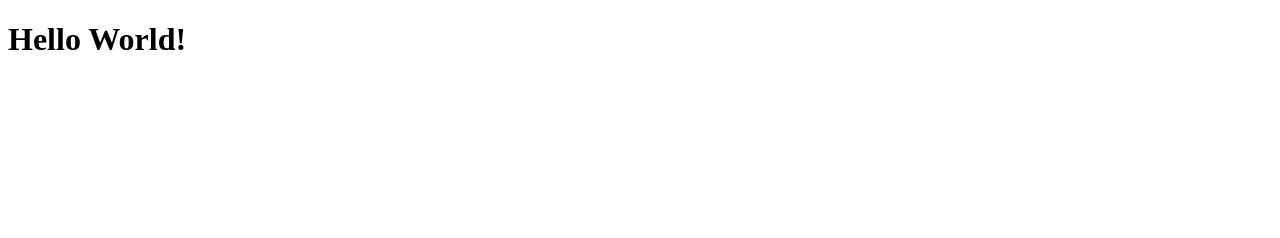
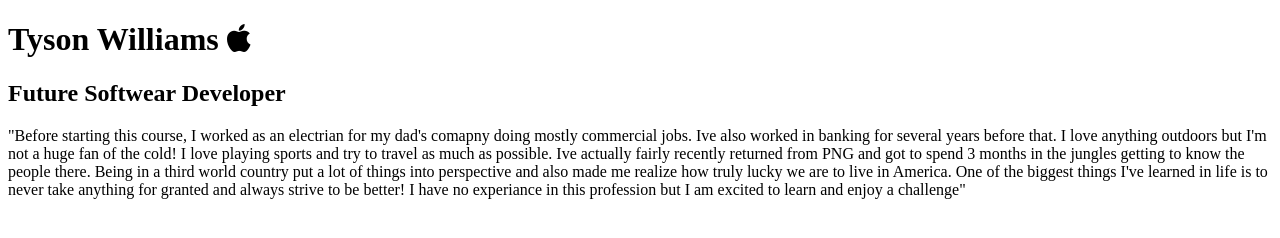
Before and after one commit to TysonCWilliams/latefall2020-day-1, a plain HTML site: page index.html in a window 1280 px wide. Drawn offline with Linux system fonts and the light colour scheme.

Commit message:
changed title to day 1

```diff
--- a/index.html
+++ b/index.html
@@ -3,9 +3,22 @@
 <head>
   <meta charset="UTF-8">
   <meta name="viewport" content="width=device-width, initial-scale=1.0">
-  <title>ABOUT ME!</title>
+  <title>Day 1: About Myself</title>
+  <link rel="stylesheet" href="https://cdnjs.cloudflare.com/ajax/libs/font-awesome/5.14.0/css/all.min.css" integrity="sha512-1PKOgIY59xJ8Co8+NE6FZ+LOAZKjy+KY8iq0G4B3CyeY6wYHN3yt9PW0XpSriVlkMXe40PTKnXrLnZ9+fkDaog==" crossorigin="anonymous" />
 </head>
 <body>
-   <h1>Hello World!</h1>
+   <h1>Tyson Williams
+     <i class="fab fa-apple"></i>
+   </h1>
+
+
+<h2>Future Softwear Developer</h2>
+
+<p>
+  "Before starting this course, I worked as an electrian for my dad's comapny doing mostly commercial jobs. Ive also worked in banking for several years before that. I love anything outdoors but I'm not a huge fan of the cold! I love playing sports and try to travel as much as possible. Ive actually fairly recently returned from PNG and got to spend 3 months in the jungles getting to know the people there. Being in a third world country put a lot of things into perspective and also made me realize how truly lucky we are to live in America. One of the biggest things I've learned in life is to never take anything for granted and always strive to be better! I have no experiance in this profession but I am excited to learn and enjoy a challenge"
+</p>
+
+
+
 </body>
 </html>
--- a/style.css
+++ b/style.css
@@ -0,0 +1,3 @@
+body {
+  backround-color: #979292;
+}
```
